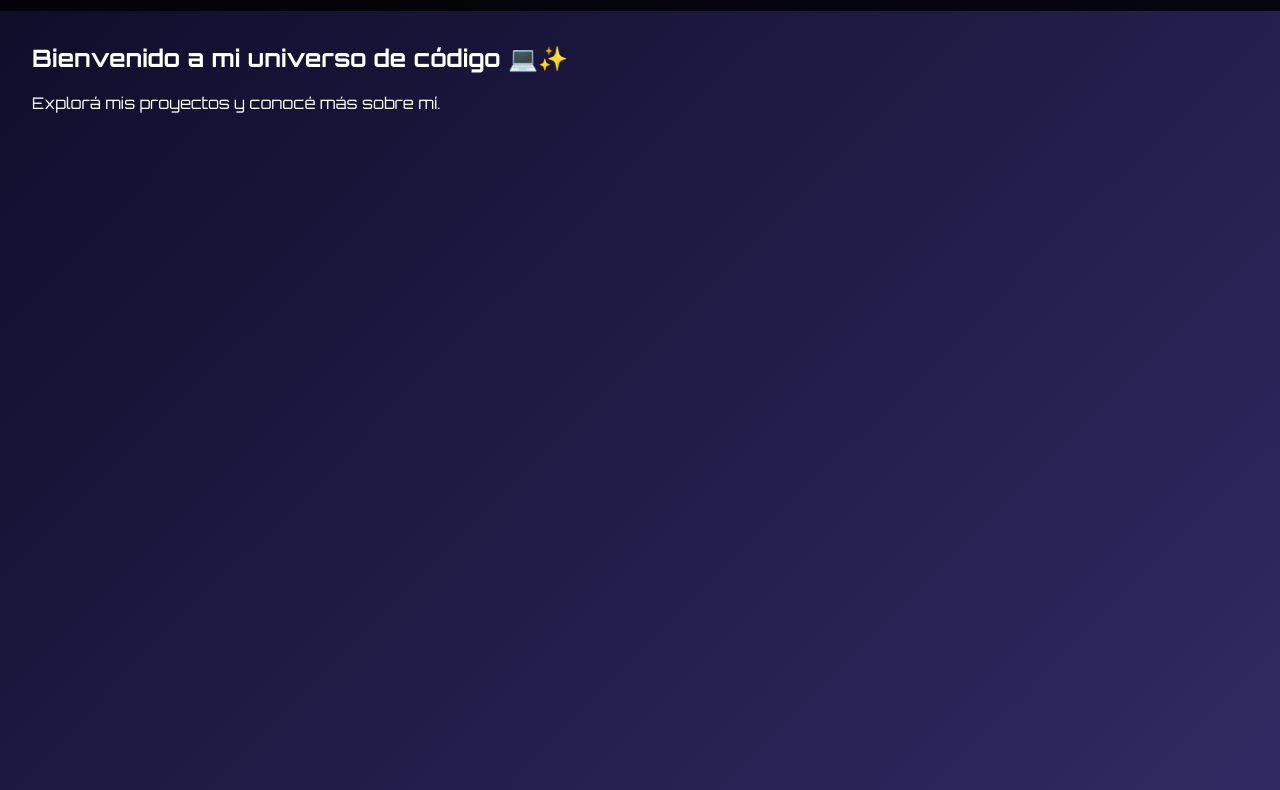
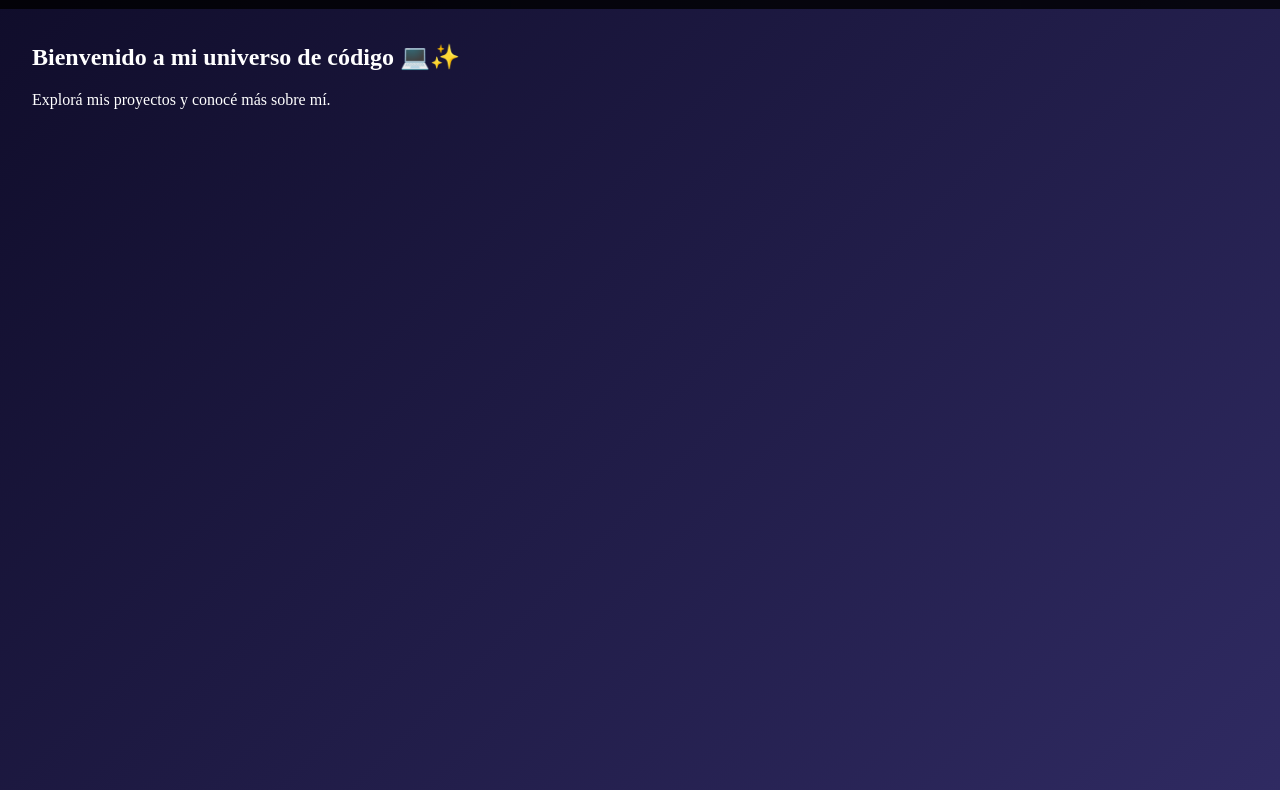
Before and after one commit to Helen10mancilla/Helen10mancilla.github.io, a plain HTML site: page index.html in a window 1280 px wide. Shown: the part 73-863 px from the top of the page. Drawn offline with Linux system fonts and the light colour scheme.

Commit message:
Actualizacion de la letra de la pagina

```diff
--- a/css/style.css
+++ b/css/style.css
@@ -1,6 +1,6 @@
 body {
     margin: 0;
-    font-family: 'Orbitron', sans-serif;
+    font-family:  'Times New Roman', Times, serif sans-serif;
     background: linear-gradient(135deg, #0f0c29, #302b63, #24243e);
     color: #fff;
     scroll-behavior: smooth;
--- a/index.html
+++ b/index.html
@@ -6,7 +6,8 @@
   <title>Pagina personal</title>
   <link rel="stylesheet" href="./css/style.css">
   <link rel="preconnect" href="https://fonts.googleapis.com">
-  <link href="https://fonts.googleapis.com/css2?family=Orbitron:wght@400;700&display=swap" rel="stylesheet">
+
+
 </head>
 <body>
   <header>
```
